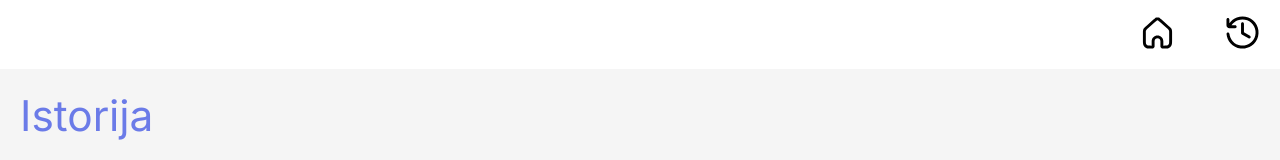
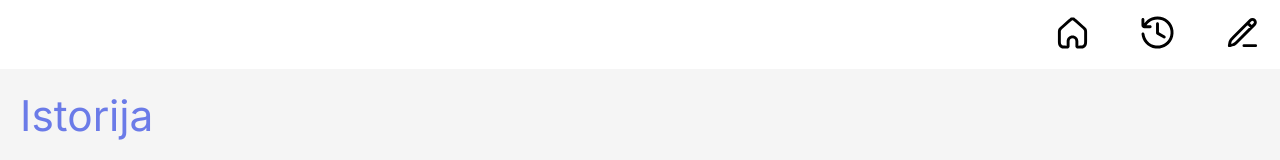
Before and after one commit to eviirus/SafeGame, a React (Create React App) app in the folder frontend/: page /istorija in a window 1280 px wide. Shown: the top 160 px of the page. Built offline with nearby package versions, Linux system fonts and the light colour scheme; what pdfmake would draw is missing.

Commit message:
added review form path to navbar #14

```diff
--- a/frontend/src/components/navigation-bar/nav-bar.css
+++ b/frontend/src/components/navigation-bar/nav-bar.css
@@ -1,4 +1,4 @@
-.navigation-bar{
+.navigation-bar {
   position: fixed;
   left: 50%;
   transform: translate(-50%);
@@ -12,7 +12,7 @@
   z-index: 9999;
 }
 
-.navigation-bar .items{
+.navigation-bar .items {
   max-width: 1530px;
   width: 100%;
   margin: 0 auto;
@@ -22,10 +22,18 @@
   gap: 50px;
 }
 
-.navigation-bar .items a svg path{
+.navigation-bar .items .fill svg path {
   transition: fill 0.3s ease;
 }
 
-.navigation-bar .items a:hover svg path{
+.navigation-bar .items .fill:hover svg path {
   fill: var(--primary-color);
 }
+
+.navigation-bar .items .noFill svg path {
+  transition: stroke 0.3s ease;
+}
+
+.navigation-bar .items .noFill:hover svg path {
+  stroke: var(--primary-color);
+}
--- a/frontend/src/components/navigation-bar/nav-bar.jsx
+++ b/frontend/src/components/navigation-bar/nav-bar.jsx
@@ -8,7 +8,7 @@ function NavigationBar() {
     <nav className="navigation-bar">
       <div className="items">
         {location.pathname === "/" ? null : (
-          <a href="/" title="Pagrindinis">
+          <a href="/" title="Pagrindinis" className="fill">
             <svg
               xmlns="http://www.w3.org/2000/svg"
               width="35px"
@@ -26,7 +26,7 @@ function NavigationBar() {
           </a>
         )}
         {location.pathname !== "/istorija/" && (
-          <a href="/istorija/" title="Istorija">
+          <a href="/istorija/" title="Istorija" className="fill">
             <svg
               xmlns="http://www.w3.org/2000/svg"
               width="35px"
@@ -45,6 +45,25 @@ function NavigationBar() {
             </svg>
           </a>
         )}
+        {location.pathname !== "/forma/" && (
+          <a href="/forma/" title="Palikite atsiliepimą" className="noFill">
+            <svg
+              xmlns="http://www.w3.org/2000/svg"
+              width="35px"
+              height="35px"
+              viewBox="0 0 24 24"
+              fill="none"
+            >
+              <path
+                d="M15.4998 5.50067L18.3282 8.3291M13 21H21M3 21.0004L3.04745 20.6683C3.21536 19.4929 3.29932 18.9052 3.49029 18.3565C3.65975 17.8697 3.89124 17.4067 4.17906 16.979C4.50341 16.497 4.92319 16.0772 5.76274 15.2377L17.4107 3.58969C18.1918 2.80865 19.4581 2.80864 20.2392 3.58969C21.0202 4.37074 21.0202 5.63707 20.2392 6.41812L8.37744 18.2798C7.61579 19.0415 7.23497 19.4223 6.8012 19.7252C6.41618 19.994 6.00093 20.2167 5.56398 20.3887C5.07171 20.5824 4.54375 20.6889 3.48793 20.902L3 21.0004Z"
+                stroke="#000000"
+                strokeWidth="2"
+                strokeLinecap="round"
+                strokeLinejoin="round"
+              />
+            </svg>
+          </a>
+        )}
       </div>
     </nav>
   );
```
Lines whose indentation alone changed are shown as unchanged.
